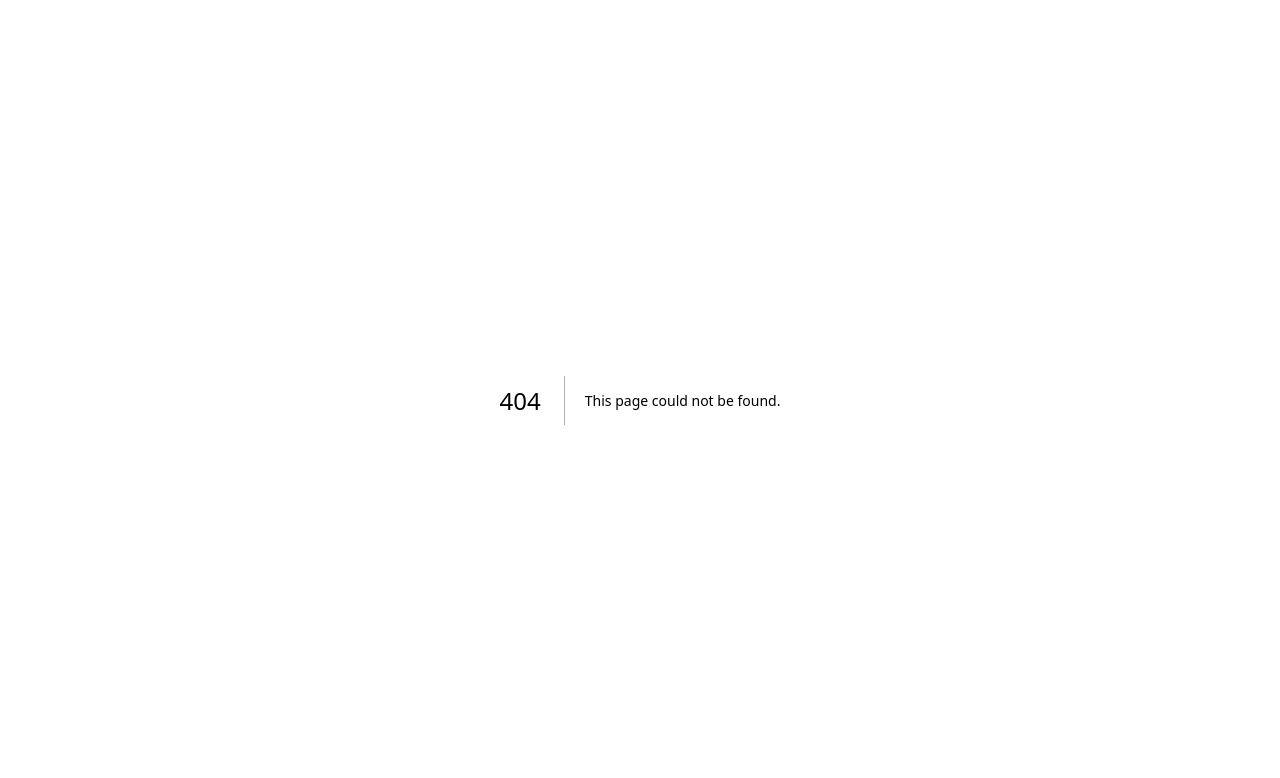
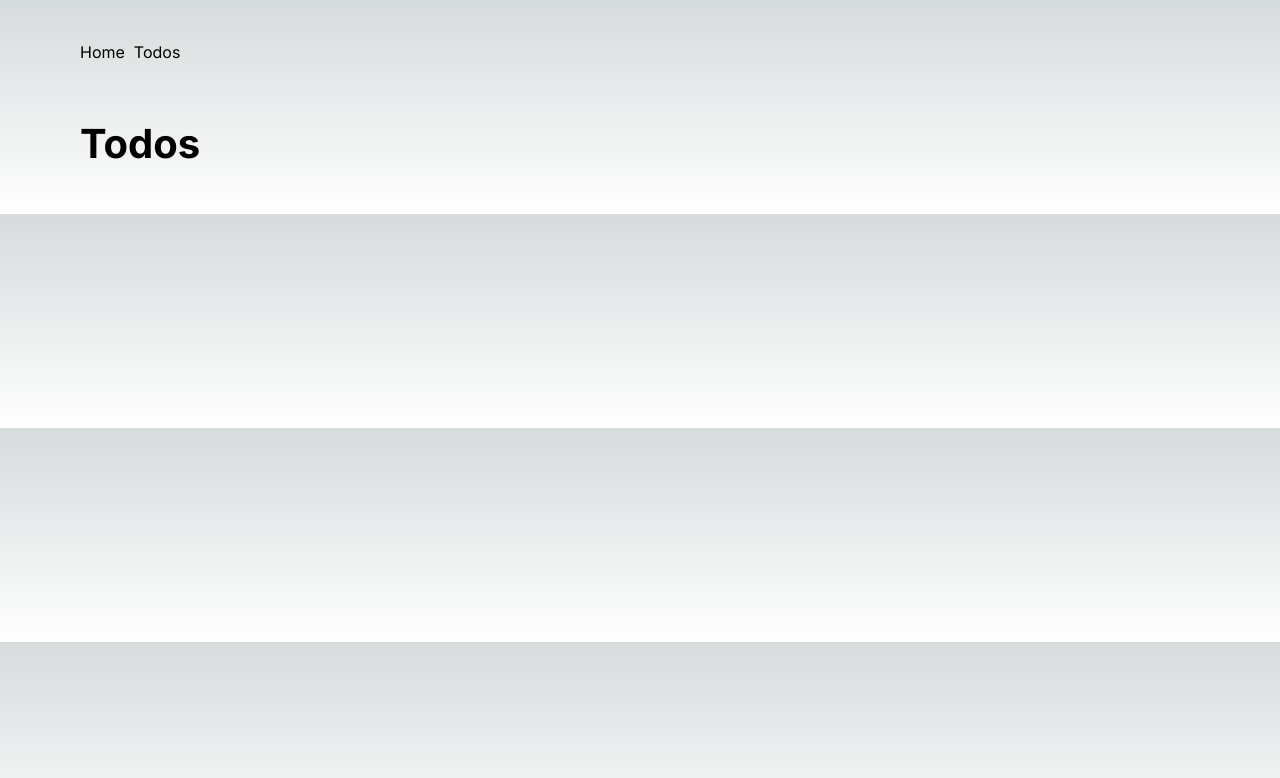
Before and after one commit to jeff-jacobs/nextjs-vercel, a Next.js app: page /todos in a window 1280 px wide. Before the commit this address had no page. Shown: the top 778 px of the page. Built offline with nearby package versions, Linux system fonts and the light colour scheme.

Commit message:
Test adding a couple things

```diff
--- a/app/globals.css
+++ b/app/globals.css
@@ -25,3 +25,8 @@ body {
     )
     rgb(var(--background-start-rgb));
 }
+
+h1 {
+  font-size: 40px;
+  font-weight: bold;
+}
--- a/app/layout.tsx
+++ b/app/layout.tsx
@@ -1,6 +1,7 @@
 import type { Metadata } from 'next'
 import { Inter } from 'next/font/google'
 import './globals.css'
+import Link from 'next/link'
 
 const inter = Inter({ subsets: ['latin'] })
 
@@ -16,7 +17,21 @@ export default function RootLayout({
 }) {
   return (
     <html lang="en">
-      <body className={inter.className}>{children}</body>
+      <body className={inter.className}>
+        <div style={{
+          margin: '0 auto',
+          padding: '40px',
+          maxWidth: '1200px',
+        }}>
+          <div style={{
+            marginBottom: '50px',
+          }}>
+            <Link href="/">Home</Link> &nbsp;
+            <Link href="/todos">Todos</Link>
+          </div>
+          {children}
+        </div>
+      </body>
     </html>
   )
 }
--- /dev/null
+++ b/app/todos/page.tsx
@@ -0,0 +1,8 @@
+export default function Todos() {
+  return (
+    <div>
+      <h1>Todos</h1>
+
+    </div>
+  )
+}
```
